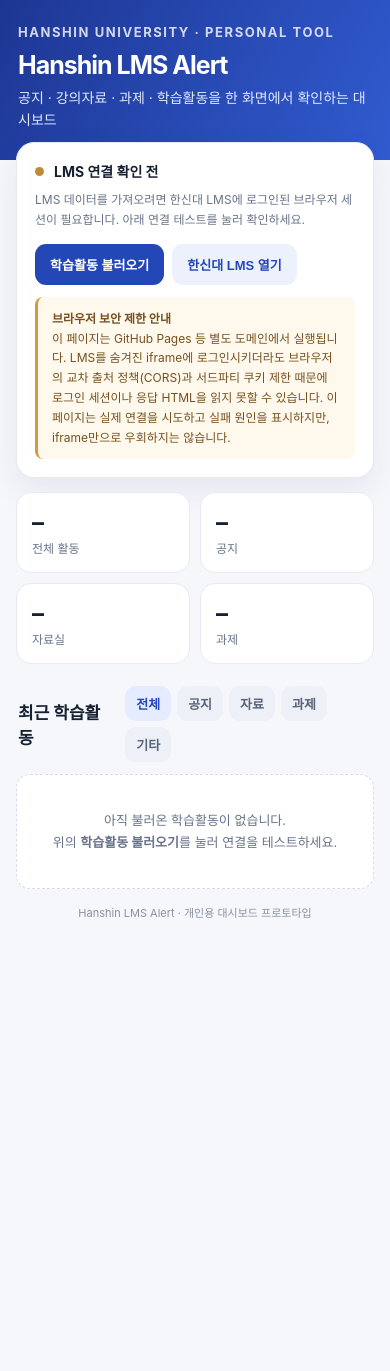
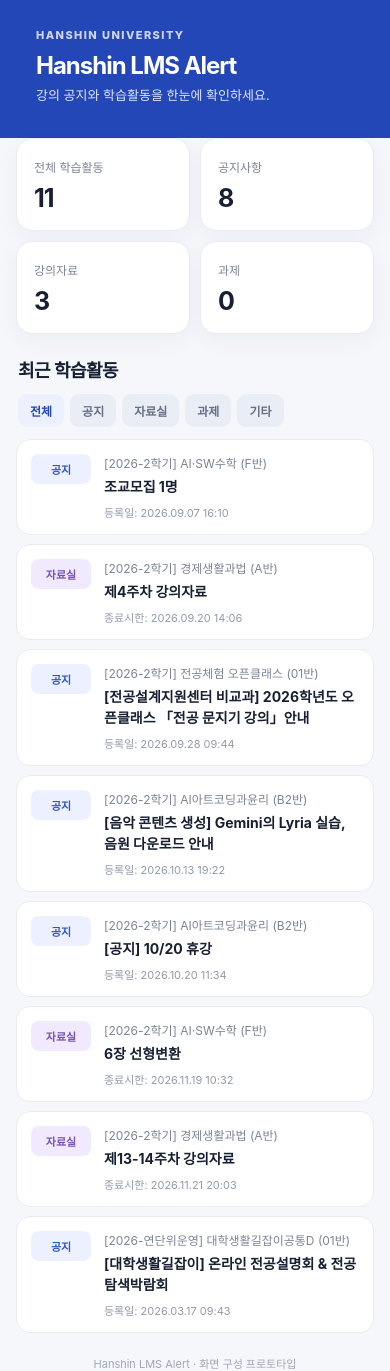
Before and after one commit to ilsanworker/lmshelper, a plain HTML site: page index.html in a window 390 px wide. Before the commit the page ends 985 px from the top, so only its background shows below. Drawn offline with Linux system fonts and the light colour scheme.

Commit message:
Update index.html

```diff
--- a/index.html
+++ b/index.html
@@ -1,225 +1,183 @@
-<!doctype html>
+<!DOCTYPE html>
 <html lang="ko">
 <head>
-  <meta charset="utf-8">
+<meta charset="UTF-8">
 <meta name="viewport" content="width=device-width, initial-scale=1">
 <meta name="theme-color" content="#2447b8">
 <title>Hanshin LMS Alert</title>
 <style>
   :root {
-      --blue:#2447b8; --blue2:#4267d5; --ink:#172033; --muted:#68738a;
-      --line:#e7eaf1; --bg:#f5f7fb; --white:#fff; --shadow:0 12px 32px rgba(24,42,88,.08);
-      --green:#16865b; --orange:#bd6a18; --red:#c34b55;
+    --blue:#2447b8; --blue-light:#edf1ff; --bg:#f5f7fb;
+    --text:#172033; --muted:#7b8497; --line:#e8ebf2; --white:#fff;
   }
-    *{box-sizing:border-box}
-    body{margin:0;background:var(--bg);color:var(--ink);font-family:-apple-system,BlinkMacSystemFont,"Apple SD Gothic Neo","Noto Sans KR",sans-serif}
-    .top{background:linear-gradient(120deg,#1d3693,#315bd0);color:#fff;padding:28px 22px 34px}
-    .wrap{max-width:900px;margin:auto}
-    .brand{font-size:13px;letter-spacing:.12em;opacity:.8;font-weight:700}
-    h1{font-size:28px;margin:10px 0 7px;letter-spacing:-.04em}
-    .sub{margin:0;color:#e2e9ff;font-size:14px;line-height:1.55}
-    main{max-width:900px;margin:-18px auto 50px;padding:0 16px}
-    .panel{background:var(--white);border:1px solid var(--line);border-radius:18px;box-shadow:var(--shadow);padding:18px;margin-bottom:14px}
-    .statusrow{display:flex;align-items:center;gap:10px;flex-wrap:wrap}
-    .dot{width:9px;height:9px;border-radius:50%;background:#c28a38;display:inline-block}
-    .status{font-size:14px;font-weight:700}
-    .hint{font-size:12px;color:var(--muted);line-height:1.6;margin:9px 0 0}
-    .actions{display:flex;gap:8px;flex-wrap:wrap;margin-top:15px}
-    button{border:0;border-radius:11px;padding:11px 15px;font-weight:700;cursor:pointer;font-size:13px}
-    .primary{background:var(--blue);color:white}
-    .secondary{background:#edf1fc;color:#2447b8}
-    button:disabled{opacity:.5;cursor:wait}
-    .stats{display:grid;grid-template-columns:repeat(4,1fr);gap:10px;margin:14px 0}
-    .stat{background:#fff;border:1px solid var(--line);border-radius:15px;padding:15px}
-    .stat b{display:block;font-size:24px;letter-spacing:-.04em}
-    .stat span{font-size:12px;color:var(--muted)}
-    .sectionhead{display:flex;align-items:center;justify-content:space-between;gap:12px;margin:22px 2px 12px}
-    .sectionhead h2{font-size:17px;margin:0}
-    .filters{display:flex;gap:6px;flex-wrap:wrap}
-    .filter{background:#edf0f6;color:#59647a;padding:8px 11px}
-    .filter.active{background:#e6ecff;color:var(--blue)}
-    .items{display:grid;gap:9px}
-    .item{background:#fff;border:1px solid var(--line);border-radius:14px;padding:15px 16px;display:grid;grid-template-columns:72px 1fr;gap:12px;align-items:start}
-    .badge{display:inline-flex;justify-content:center;align-items:center;border-radius:9px;padding:7px 6px;font-size:11px;font-weight:800;background:#eef1f8;color:#58637a}
-    .badge.notice{background:#eaf0ff;color:#3157c5}
-    .badge.material{background:#f1eaff;color:#7850b5}
-    .badge.assignment{background:#fff1e4;color:#b76618}
-    .badge.other{background:#e8f6f0;color:#16865b}
-    .lecture{font-size:12px;color:var(--muted);margin-bottom:5px}
-    .title{font-size:14px;font-weight:750;line-height:1.5;overflow-wrap:anywhere}
-    .date{font-size:11px;color:#8b94a6;margin-top:7px}
-    .empty{padding:34px 16px;text-align:center;color:var(--muted);background:#fff;border:1px dashed #d7ddea;border-radius:14px;font-size:13px;line-height:1.7}
-    .noticebox{border-left:3px solid #d29a42;background:#fff9ed;padding:12px 14px;border-radius:8px;color:#76511f;font-size:12px;line-height:1.65;margin-top:12px}
-    .foot{font-size:11px;color:#8992a4;text-align:center;padding:15px}
-    @media(max-width:620px){.stats{grid-template-columns:repeat(2,1fr)}.top{padding:24px 18px 30px}h1{font-size:25px}.item{grid-template-columns:62px 1fr}}
+  * { box-sizing:border-box; }
+  body {
+    margin:0; background:var(--bg); color:var(--text);
+    font-family:-apple-system,BlinkMacSystemFont,"Apple SD Gothic Neo","Noto Sans KR",sans-serif;
+  }
+  header {
+    background:var(--blue); color:white; padding:28px 20px 34px;
+  }
+  .container { width:min(920px,100% - 32px); margin:0 auto; }
+  .eyebrow { font-size:11px; font-weight:800; letter-spacing:.13em; opacity:.78; }
+  h1 { margin:9px 0 5px; font-size:27px; letter-spacing:-1px; }
+  header p { margin:0; font-size:13px; color:#dfe6ff; }
+  main { margin: -18px auto 40px; }
+  .summary {
+    display:grid; grid-template-columns:repeat(4,1fr); gap:10px; margin-bottom:22px;
+  }
+  .card {
+    background:var(--white); border:1px solid var(--line); border-radius:16px;
+    padding:17px; box-shadow:0 7px 22px rgba(26,43,88,.045);
+  }
+  .card span { color:var(--muted); font-size:12px; }
+  .card strong { display:block; margin-top:7px; font-size:25px; letter-spacing:-1px; }
+  .toolbar {
+    display:flex; justify-content:space-between; align-items:center;
+    gap:12px; margin:0 2px 12px; flex-wrap:wrap;
+  }
+  h2 { margin:0; font-size:18px; letter-spacing:-.5px; }
+  .filters { display:flex; gap:6px; flex-wrap:wrap; }
+  .filter {
+    border:0; background:#e9edf5; color:#667087; padding:8px 12px;
+    border-radius:9px; font-size:12px; font-weight:700; cursor:pointer;
+  }
+  .filter.active { background:var(--blue-light); color:var(--blue); }
+  .list { display:grid; gap:9px; }
+  .item {
+    display:grid; grid-template-columns:68px minmax(0,1fr); gap:13px;
+    padding:16px; background:white; border:1px solid var(--line);
+    border-radius:14px;
+  }
+  .badge {
+    align-self:start; text-align:center; padding:7px 5px; border-radius:8px;
+    font-size:11px; font-weight:800; background:#edf1ff; color:#3157c5;
+  }
+  .badge.material { background:#f1eaff; color:#7850b5; }
+  .badge.assignment { background:#fff0e2; color:#b7681c; }
+  .badge.other { background:#eaf5ef; color:#25835a; }
+  .lecture { color:var(--muted); font-size:12px; margin-bottom:5px; }
+  .title { font-size:14px; line-height:1.5; font-weight:750; overflow-wrap:anywhere; }
+  .date { color:#929bad; font-size:11px; margin-top:7px; }
+  .footer { text-align:center; color:#a0a7b5; font-size:11px; padding:22px 0 0; }
+  .empty {
+    background:white; border:1px dashed #d9deea; border-radius:14px;
+    padding:32px 16px; text-align:center; color:var(--muted); font-size:13px;
+  }
+  @media(max-width:620px) {
+    .summary { grid-template-columns:repeat(2,1fr); }
+    h1 { font-size:24px; }
+    .item { grid-template-columns:60px minmax(0,1fr); padding:14px; }
+    .toolbar { align-items:flex-start; flex-direction:column; }
+  }
 </style>
 </head>
 <body>
-  <header class="top">
-    <div class="wrap">
-      <div class="brand">HANSHIN UNIVERSITY · PERSONAL TOOL</div>
+<header>
+  <div class="container">
+    <div class="eyebrow">HANSHIN UNIVERSITY</div>
     <h1>Hanshin LMS Alert</h1>
-      <p class="sub">공지 · 강의자료 · 과제 · 학습활동을 한 화면에서 확인하는 대시보드</p>
+    <p>강의 공지와 학습활동을 한눈에 확인하세요.</p>
   </div>
 </header>
 
-  <main>
-    <section class="panel">
-      <div class="statusrow"><span class="dot" id="statusDot"></span><span class="status" id="statusText">LMS 연결 확인 전</span></div>
-      <p class="hint" id="statusHint">LMS 데이터를 가져오려면 한신대 LMS에 로그인된 브라우저 세션이 필요합니다. 아래 연결 테스트를 눌러 확인하세요.</p>
-      <div class="actions">
-        <button class="primary" id="loadBtn">학습활동 불러오기</button>
-        <button class="secondary" id="openBtn">한신대 LMS 열기</button>
-      </div>
-      <div class="noticebox">
-        <b>브라우저 보안 제한 안내</b><br>
-        이 페이지는 GitHub Pages 등 별도 도메인에서 실행됩니다. LMS를 숨겨진 iframe에 로그인시키더라도 브라우저의 교차 출처 정책(CORS)과 서드파티 쿠키 제한 때문에 로그인 세션이나 응답 HTML을 읽지 못할 수 있습니다. 이 페이지는 실제 연결을 시도하고 실패 원인을 표시하지만, iframe만으로 우회하지는 않습니다.
-      </div>
+<main class="container">
+  <section class="summary" aria-label="학습활동 요약">
+    <div class="card"><span>전체 학습활동</span><strong>11</strong></div>
+    <div class="card"><span>공지사항</span><strong>8</strong></div>
+    <div class="card"><span>강의자료</span><strong>3</strong></div>
+    <div class="card"><span>과제</span><strong>0</strong></div>
   </section>
 
-    <section class="stats" aria-label="활동 요약">
-      <div class="stat"><b id="totalCount">–</b><span>전체 활동</span></div>
-      <div class="stat"><b id="noticeCount">–</b><span>공지</span></div>
-      <div class="stat"><b id="materialCount">–</b><span>자료실</span></div>
-      <div class="stat"><b id="assignmentCount">–</b><span>과제</span></div>
-    </section>
-
-    <div class="sectionhead">
+  <div class="toolbar">
     <h2>최근 학습활동</h2>
-      <div class="filters">
+    <div class="filters" role="group" aria-label="활동 유형 필터">
       <button class="filter active" data-filter="all">전체</button>
       <button class="filter" data-filter="notice">공지</button>
-        <button class="filter" data-filter="material">자료</button>
+      <button class="filter" data-filter="material">자료실</button>
       <button class="filter" data-filter="assignment">과제</button>
       <button class="filter" data-filter="other">기타</button>
     </div>
   </div>
-    <section class="items" id="items">
-      <div class="empty">아직 불러온 학습활동이 없습니다.<br>위의 <b>학습활동 불러오기</b>를 눌러 연결을 테스트하세요.</div>
+
+  <section class="list" id="activityList">
+    <article class="item" data-kind="notice">
+      <span class="badge">공지</span>
+      <div>
+        <div class="lecture">[2026-2학기] AI·SW수학 (F반)</div>
+        <div class="title">조교모집 1명</div>
+        <div class="date">등록일: 2026.09.07 16:10</div>
+      </div>
+    </article>
+    <article class="item" data-kind="material">
+      <span class="badge material">자료실</span>
+      <div>
+        <div class="lecture">[2026-2학기] 경제생활과법 (A반)</div>
+        <div class="title">제4주차 강의자료</div>
+        <div class="date">종료시한: 2026.09.20 14:06</div>
+      </div>
+    </article>
+    <article class="item" data-kind="notice">
+      <span class="badge">공지</span>
+      <div>
+        <div class="lecture">[2026-2학기] 전공체험 오픈클래스 (01반)</div>
+        <div class="title">[전공설계지원센터 비교과] 2026학년도 오픈클래스 「전공 문지기 강의」안내</div>
+        <div class="date">등록일: 2026.09.28 09:44</div>
+      </div>
+    </article>
+    <article class="item" data-kind="notice">
+      <span class="badge">공지</span>
+      <div>
+        <div class="lecture">[2026-2학기] AI아트코딩과윤리 (B2반)</div>
+        <div class="title">[음악 콘텐츠 생성] Gemini의 Lyria 실습, 음원 다운로드 안내</div>
+        <div class="date">등록일: 2026.10.13 19:22</div>
+      </div>
+    </article>
+    <article class="item" data-kind="notice">
+      <span class="badge">공지</span>
+      <div>
+        <div class="lecture">[2026-2학기] AI아트코딩과윤리 (B2반)</div>
+        <div class="title">[공지] 10/20 휴강</div>
+        <div class="date">등록일: 2026.10.20 11:34</div>
+      </div>
+    </article>
+    <article class="item" data-kind="material">
+      <span class="badge material">자료실</span>
+      <div>
+        <div class="lecture">[2026-2학기] AI·SW수학 (F반)</div>
+        <div class="title">6장 선형변환</div>
+        <div class="date">종료시한: 2026.11.19 10:32</div>
+      </div>
+    </article>
+    <article class="item" data-kind="material">
+      <span class="badge material">자료실</span>
+      <div>
+        <div class="lecture">[2026-2학기] 경제생활과법 (A반)</div>
+        <div class="title">제13-14주차 강의자료</div>
+        <div class="date">종료시한: 2026.11.21 20:03</div>
+      </div>
+    </article>
+    <article class="item" data-kind="notice">
+      <span class="badge">공지</span>
+      <div>
+        <div class="lecture">[2026-연단위운영] 대학생활길잡이공통D (01반)</div>
+        <div class="title">[대학생활길잡이] 온라인 전공설명회 &amp; 전공탐색박람회</div>
+        <div class="date">등록일: 2026.03.17 09:43</div>
+      </div>
+    </article>
   </section>
-    <div class="foot">Hanshin LMS Alert · 개인용 대시보드 프로토타입</div>
+  <div class="footer">Hanshin LMS Alert · 화면 구성 프로토타입</div>
 </main>
 
-  <!-- LMS 화면은 표시하지 않는다. 단, 숨긴 iframe 로그인/데이터 접근이 보장되는 것은 아니다. -->
-  <iframe id="lmsFrame" title="LMS session frame" src="https://lms.hs.ac.kr/main/MainView.dunet#main"
-          aria-hidden="true" tabindex="-1"
-          style="position:absolute;width:1px;height:1px;left:-10000px;top:-10000px;border:0"></iframe>
-
 <script>
-    const LMS_URL = "https://lms.hs.ac.kr/main/MainView.dunet#main";
-    const TODO_URL = "https://lms.hs.ac.kr/lms/myLecture/doTodoList.dunet";
-    let activities = [];
-    let currentFilter = "all";
-
-    const $ = (id) => document.getElementById(id);
-    const setStatus = (text, hint, color="#c28a38") => {
-      $("statusText").textContent = text;
-      $("statusHint").textContent = hint;
-      $("statusDot").style.background = color;
-    };
-
-    function classify(category, row) {
-      const value = (category + " " + row).toLowerCase();
-      if (value.includes("공지")) return "notice";
-      if (value.includes("자료")) return "material";
-      if (value.includes("과제")) return "assignment";
-      return "other";
-    }
-
-    function parseTodoHtml(html) {
-      const doc = new DOMParser().parseFromString(html, "text/html");
-      return [...doc.querySelectorAll(".todolist_pop li")].map((li) => {
-        const category = li.querySelector(".cata")?.textContent.trim() || "기타";
-        const lecture = li.querySelector(".lec_name")?.textContent.trim() || "강의명 미확인";
-        const title = li.querySelector(".subject")?.textContent.replace(/\s+/g, " ").trim() || "제목 미확인";
-        const date = li.querySelector(".date")?.textContent.replace(/\s+/g, " ").trim() || "";
-        const link = li.querySelector("a")?.getAttribute("href") || "";
-        return { category, lecture, title, date, kind: classify(category, title), link };
+  document.querySelectorAll(".filter").forEach(button => {
+    button.addEventListener("click", () => {
+      document.querySelectorAll(".filter").forEach(item => item.classList.remove("active"));
+      button.classList.add("active");
+      const filter = button.dataset.filter;
+      document.querySelectorAll("#activityList .item").forEach(item => {
+        item.hidden = filter !== "all" && item.dataset.kind !== filter;
       });
-    }
-
-    function render() {
-      const counts = {
-        total: activities.length,
-        notice: activities.filter(x => x.kind === "notice").length,
-        material: activities.filter(x => x.kind === "material").length,
-        assignment: activities.filter(x => x.kind === "assignment").length
-      };
-      $("totalCount").textContent = counts.total;
-      $("noticeCount").textContent = counts.notice;
-      $("materialCount").textContent = counts.material;
-      $("assignmentCount").textContent = counts.assignment;
-
-      const shown = activities.filter(x => currentFilter === "all" || x.kind === currentFilter);
-      if (!shown.length) {
-        $("items").innerHTML = `<div class="empty">${activities.length ? "선택한 유형의 학습활동이 없습니다." : "표시할 학습활동이 없습니다."}</div>`;
-        return;
-      }
-      $("items").innerHTML = shown.map(x => `
-        <article class="item">
-          <span class="badge ${x.kind}">${escapeHtml(x.category)}</span>
-          <div>
-            <div class="lecture">${escapeHtml(x.lecture)}</div>
-            <div class="title">${escapeHtml(x.title)}</div>
-            <div class="date">${escapeHtml(x.date)}</div>
-          </div>
-        </article>`).join("");
-    }
-
-    function escapeHtml(value) {
-      return String(value).replace(/[&<>"']/g, ch => ({
-        "&":"&amp;", "<":"&lt;", ">":"&gt;", '"':"&quot;", "'":"&#39;"
-      })[ch]);
-    }
-
-    async function loadActivities() {
-      const btn = $("loadBtn");
-      btn.disabled = true;
-      btn.textContent = "연결 확인 중…";
-      setStatus("LMS 데이터 요청 중", "로그인 세션과 브라우저의 CORS 허용 여부를 확인하고 있습니다.");
-      try {
-        const response = await fetch(TODO_URL, {
-          method: "POST",
-          mode: "cors",
-          credentials: "include",
-          headers: { "Content-Type": "application/x-www-form-urlencoded; charset=UTF-8" },
-          body: new URLSearchParams({ to_do_type: "proceedable" }).toString()
-        });
-        if (!response.ok) throw new Error(`LMS 서버 응답: HTTP ${response.status}`);
-        const contentType = response.headers.get("content-type") || "";
-        if (!contentType.toLowerCase().includes("text/html")) {
-          throw new Error(`예상하지 못한 응답 형식: ${contentType || "Content-Type 없음"}`);
-        }
-        const html = await response.text();
-        const parsed = parseTodoHtml(html);
-        if (!parsed.length) {
-          setStatus("응답은 받았지만 활동을 찾지 못했습니다", "로그인 화면 또는 다른 HTML이 반환됐을 수 있습니다. LMS에 로그인한 뒤 다시 시도해 주세요.", "#c28a38");
-          activities = [];
-          render();
-          return;
-        }
-        activities = parsed;
-        render();
-        setStatus(`연결 성공 · ${parsed.length}개 활동 확인`, "현재 진행 가능한 학습활동을 불러왔습니다.", "#16865b");
-      } catch (error) {
-        const msg = error instanceof TypeError
-          ? "브라우저가 LMS 응답을 차단했습니다. 교차 출처 CORS 또는 서드파티 쿠키 제한일 가능성이 큽니다."
-          : error.message;
-        setStatus("자동 데이터 연결에 실패했습니다", msg + " 숨겨진 iframe만으로는 이 보안 제한을 해결할 수 없습니다.", "#c34b55");
-        console.error("[Hanshin LMS Alert]", error);
-      } finally {
-        btn.disabled = false;
-        btn.textContent = "학습활동 불러오기";
-      }
-    }
-
-    $("loadBtn").addEventListener("click", loadActivities);
-    $("openBtn").addEventListener("click", () => window.open(LMS_URL, "_blank", "noopener"));
-    document.querySelectorAll(".filter").forEach(btn => {
-      btn.addEventListener("click", () => {
-        document.querySelectorAll(".filter").forEach(b => b.classList.toggle("active", b === btn));
-        currentFilter = btn.dataset.filter;
-        render();
     });
   });
 </script>
```
Lines whose indentation alone changed are shown as unchanged.
